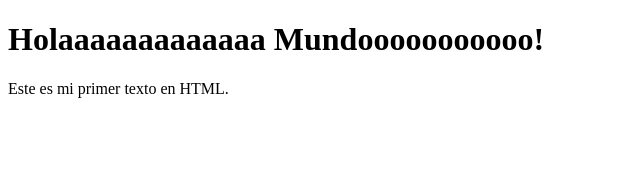
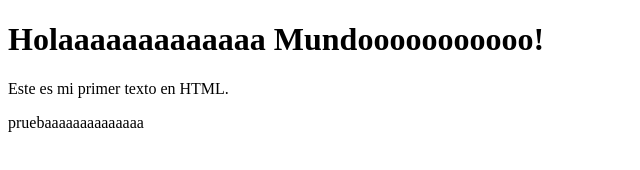
Before and after one commit to YadidP/pruebas, a plain HTML site: page index2.html in a window 1280 px wide. Shown: the whole page, without its empty margins (0-640 px from the left). Drawn offline with Linux system fonts and the light colour scheme.

Commit message:
Tercer cambio

```diff
--- a/index2.html
+++ b/index2.html
@@ -7,5 +7,6 @@
 <body>
     <h1>Holaaaaaaaaaaaaa Mundooooooooooo!</h1>
     <p>Este es mi primer texto en HTML.</p>
+    <p>pruebaaaaaaaaaaaaaa</p>
 </body>
 </html>
```
